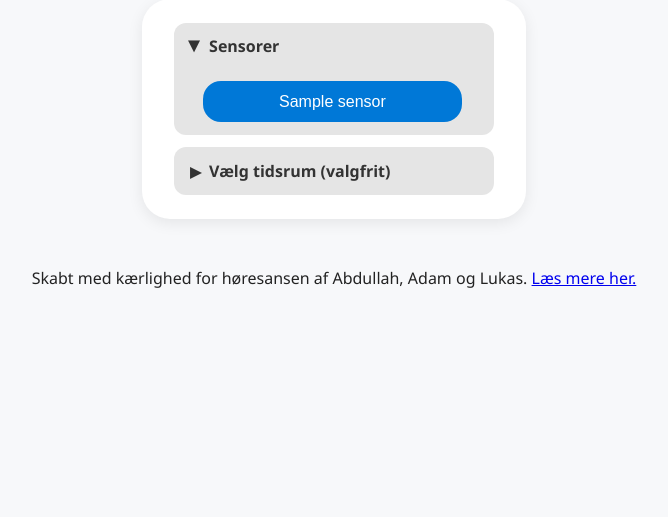
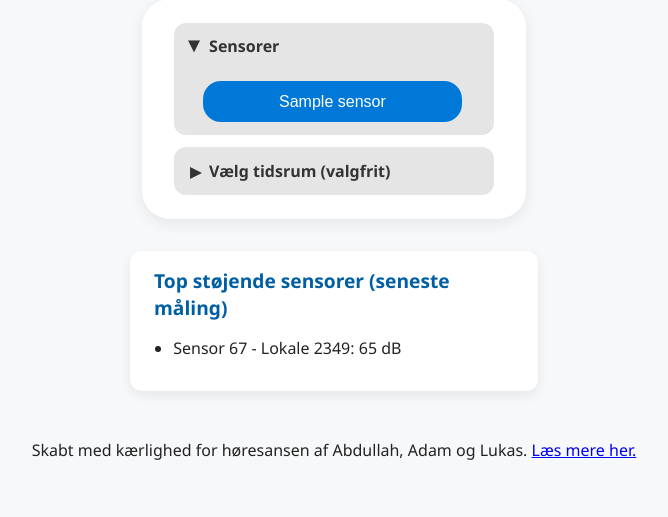
Before and after one commit to Abdullah123456789101/Larm, a Flask app: template Templates/index.html in a window 1280 px wide. Shown: the part 1447-1964 px from the top of the page, without its empty margins (306-974 px from the left). Before the commit the page ends 1735 px from the top, so only its background shows below. Run offline with Flask 3, Linux system fonts and the light colour scheme; data comes from the database, SQL or seed files in the repository; the template is opened without the code that fills it: most values are stand-ins (such as "Sample title", 1, 10 or a date in 2020).

```diff
--- a/Templates/index.html
+++ b/Templates/index.html
@@ -126,7 +126,7 @@
             display: block;
         }
 
-        /* Enkel og rolig stil til indholdsfortegnelsen */
+        /* Indholdsfortegnelse */
         .toc {
             background: #f0f2f5;
             padding: 1rem 1.5rem;
@@ -147,15 +147,31 @@
             padding-left: 1.5rem;
         }
 
-        .toc li {
-            margin-bottom: 0.3rem;
+        .rankings {
+            background: #fff;
+            padding: 1rem 1.5rem;
+            border-radius: 12px;
+            box-shadow: 0 4px 12px rgba(0,0,0,0.08);
+            width: 360px;
         }
+
+        .rankings h2 {
+            margin-top: 0;
+            color: #005fa3;
+            font-size: 1.2rem;
+            margin-bottom: 0.5rem;
+        }
+
+        .rankings ul {
+            padding-left: 1.2rem;
+        }
+
     </style>
 </head>
 <body>
 <h1>Søg data</h1>
 
-<!-- Enkel indholdsfortegnelse -->
+<!-- Guide -->
 <div class="toc">
     <h2>Guide til hjemmesiden</h2>
     <ul>
@@ -185,9 +201,6 @@
 
 <h2>Lokale data</h2>
 <form action="/" method="post">
-    <!--<label for="lokale">Lokale:</label>
-    <input type="number" id="lokale" name="lokale">-->
-
     <details open>
         <summary>Lokaler</summary>
         {% for lokale in lokaler %}
@@ -202,14 +215,10 @@
         <label for="end_lokale">Slut tid:</label>
         <input type="date" id="end_lokale" name="end">
     </details>
-    <!--<input type="submit" value="Se lokale-data">-->
 </form>
 
 <h2>Sensor data</h2>
 <form action="/" method="post">
-    <!--<label for="sensor">Sensor ID:</label>
-    <input type="number" id="sensor" name="sensor">-->
-
     <details open>
         <summary>Sensorer</summary>
         {% for sensor in sensorer %}
@@ -224,10 +233,47 @@
         <label for="end_sensor">Slut tid:</label>
         <input type="date" id="end_sensor" name="end">
     </details>
-    <!--<input type="submit" value="Se sensor-data">-->
 </form>
+
+<!-- Ranking-boks -->
+<div class="rankings">
+    <h2>Top støjende sensorer (seneste måling)</h2>
+    <ul id="ranking-list">
+        <li>Henter data...</li>
+    </ul>
+</div>
 
 <p>Skabt med kærlighed for høresansen af Abdullah, Adam og Lukas.
     <a href="https://www.youtube.com/watch?v=dQw4w9WgXcQ">Læs mere her.</a></p>
+
+<script>
+async function fetchRankings() {
+    try {
+        const response = await fetch('/rankings');
+        const data = await response.json();
+        const list = document.getElementById('ranking-list');
+        list.innerHTML = ''; // Clear previous list
+
+        if(data.length === 0){
+            const li = document.createElement('li');
+            li.textContent = 'Ingen data tilgængelig';
+            list.appendChild(li);
+            return;
+        }
+
+        data.forEach((item) => {
+            const li = document.createElement('li');
+            li.textContent = `Sensor ${item.sensor_id} - Lokale ${item.lokale}: ${item.db} dB`;
+            list.appendChild(li);
+        });
+    } catch (error) {
+        console.error('Fejl ved hentning af rankings:', error);
+    }
+}
+
+// Hent rankings første gang og hver 10. sekund
+fetchRankings();
+setInterval(fetchRankings, 10000);
+</script>
 </body>
 </html>
--- a/app.py
+++ b/app.py
@@ -1,10 +1,8 @@
 from flask import Flask, render_template, jsonify, request, redirect, url_for
 import sqlite3
-
 from datetime import datetime
 
 from helpers import query_db, make_graf
-
 
 app = Flask(__name__, template_folder="Templates")
 
@@ -17,7 +15,7 @@ def root():
         gyldige_sensorer = set([int(data["sensor_id"]) for data in query_db("SELECT * FROM data")])
         gyldige_sensorer = sorted(gyldige_sensorer)
 
-        return render_template("index.html", lokaler=gyldige_lokaler, sensorer=gyldige_sensorer)
+        return render_template("indexx.html", lokaler=gyldige_lokaler, sensorer=gyldige_sensorer)
 
     lokale = request.form.get("lokale")
     sensor = request.form.get("sensor")
@@ -25,7 +23,6 @@ def root():
     start = request.form.get("start")
     end = request.form.get("end")
 
-    # Konverter dato fra yyyy-mm-dd til unix timestamp, hvis start og end er sat
     start_ts = int(datetime.strptime(start, "%Y-%m-%d").timestamp()) if start else None
     end_ts = int(datetime.strptime(end, "%Y-%m-%d").timestamp()) if end else None
 
@@ -47,10 +44,10 @@ def root():
         else:
             return redirect(url_for("get_data"))
 
-    # fallback
     return redirect(url_for("root"))
 
 
+# --- Eksisterende routes til data, lokale, sensor osv. ---
 @app.route('/data', methods=['GET'])
 def get_data():
     query = query_db("SELECT * FROM data")
@@ -77,7 +74,7 @@ def get_lokale_date(lokale, start, end):
 
 @app.route('/sensor/<int:sensor_id>', methods=['GET'])
 def get_sensor(sensor_id):
-    query = query_db("SELECT * FROM data WHERE sensor_id = ?", (sensor_id, ))
+    query = query_db("SELECT * FROM data WHERE sensor_id = ?", (sensor_id,))
     graf_html = make_graf(query, "tid", "db", "lokale")
     return render_template("graf.html", graf=graf_html)
 
@@ -89,10 +86,8 @@ def get_sensor_date(sensor_id, start, end):
 
 @app.route('/sensor_info/<int:sensor_id>', methods=['GET'])
 def get_sensor_info(sensor_id):
-    return jsonify(query_db("SELECT * FROM sensor WHERE id = ?", (sensor_id, )))
+    return jsonify(query_db("SELECT * FROM sensor WHERE id = ?", (sensor_id,)))
 
-# teste uploading af data:
-# Invoke-RestMethod -Uri "http://127.0.0.1:8080/add" -Method Post ` -ContentType "application/json" ` -Body '{ "db": 90, "sensor_id": 67 }'
 @app.route('/add', methods=['POST'])
 def add_data():
     data = request.get_json()
@@ -102,7 +97,7 @@ def add_data():
     conn = sqlite3.connect('larm.db')
     cursor = conn.cursor()
 
-    cursor.execute("SELECT lokale, lokation FROM sensor WHERE id = ?", (sensor_id, ))
+    cursor.execute("SELECT lokale, lokation FROM sensor WHERE id = ?", (sensor_id,))
     lokale, lokation = cursor.fetchone()
 
     tid = int(datetime.now().timestamp())
@@ -114,8 +109,6 @@ def add_data():
 
     return jsonify({'message': 'Data added successfully'})
 
-# teste opdatere sensor
-# Invoke-RestMethod -Uri "http://127.0.0.1:8080/update_sensor" -Method Put ` -ContentType "application/json" ` -Body '{ "sensor_id": 67, "lokale": "2221", "lokation": "vindue" }'
 @app.route('/update_sensor', methods=['PUT'])
 def update_sensor():
     data = request.get_json()
@@ -132,10 +125,34 @@ def update_sensor():
 
     cursor.execute('UPDATE sensor SET lokale = ?, lokation = ? WHERE id = ?', (lokale, lokation, sensor_id))
     conn.commit()
-
     conn.close()
     return jsonify({'message': 'Sensor updated successfully'})
 
 
+# --- NY ROUTE: Top støjende sensorer baseret på seneste måling ---
+@app.route('/rankings', methods=['GET'])
+def rankings():
+    conn = sqlite3.connect('larm.db')
+    conn.row_factory = sqlite3.Row
+    cursor = conn.cursor()
+
+    # Hent seneste måling for hver sensor
+    cursor.execute("""
+        SELECT sensor_id, lokale, db
+        FROM data d1
+        WHERE tid = (
+            SELECT MAX(tid)
+            FROM data d2
+            WHERE d2.sensor_id = d1.sensor_id
+        )
+        ORDER BY db DESC
+        LIMIT 10
+    """)
+
+    results = [dict(row) for row in cursor.fetchall()]
+    conn.close()
+    return jsonify(results)
+
+
 if __name__ == '__main__':
     app.run(debug=True, host='0.0.0.0', port=5000)
```
